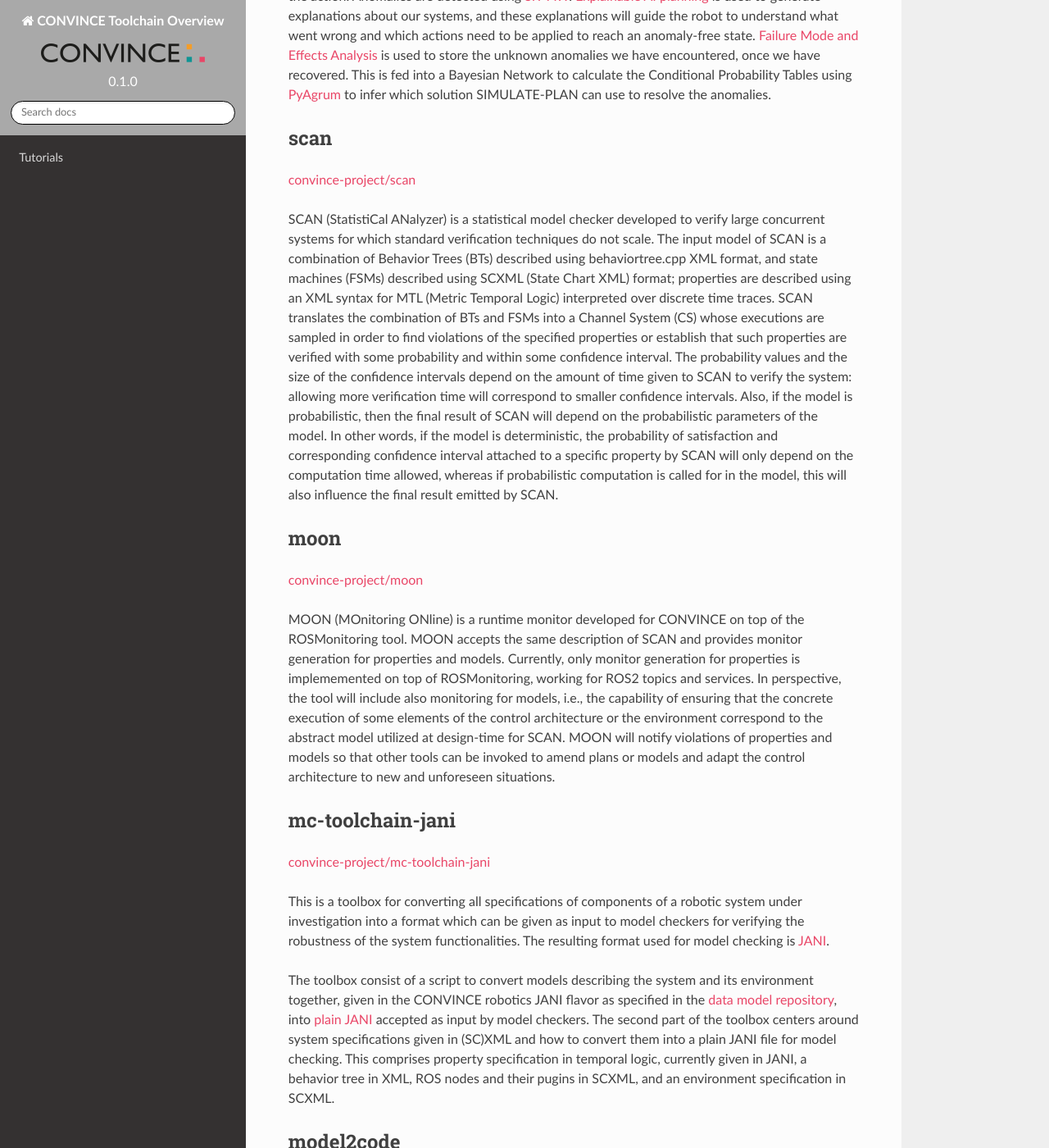
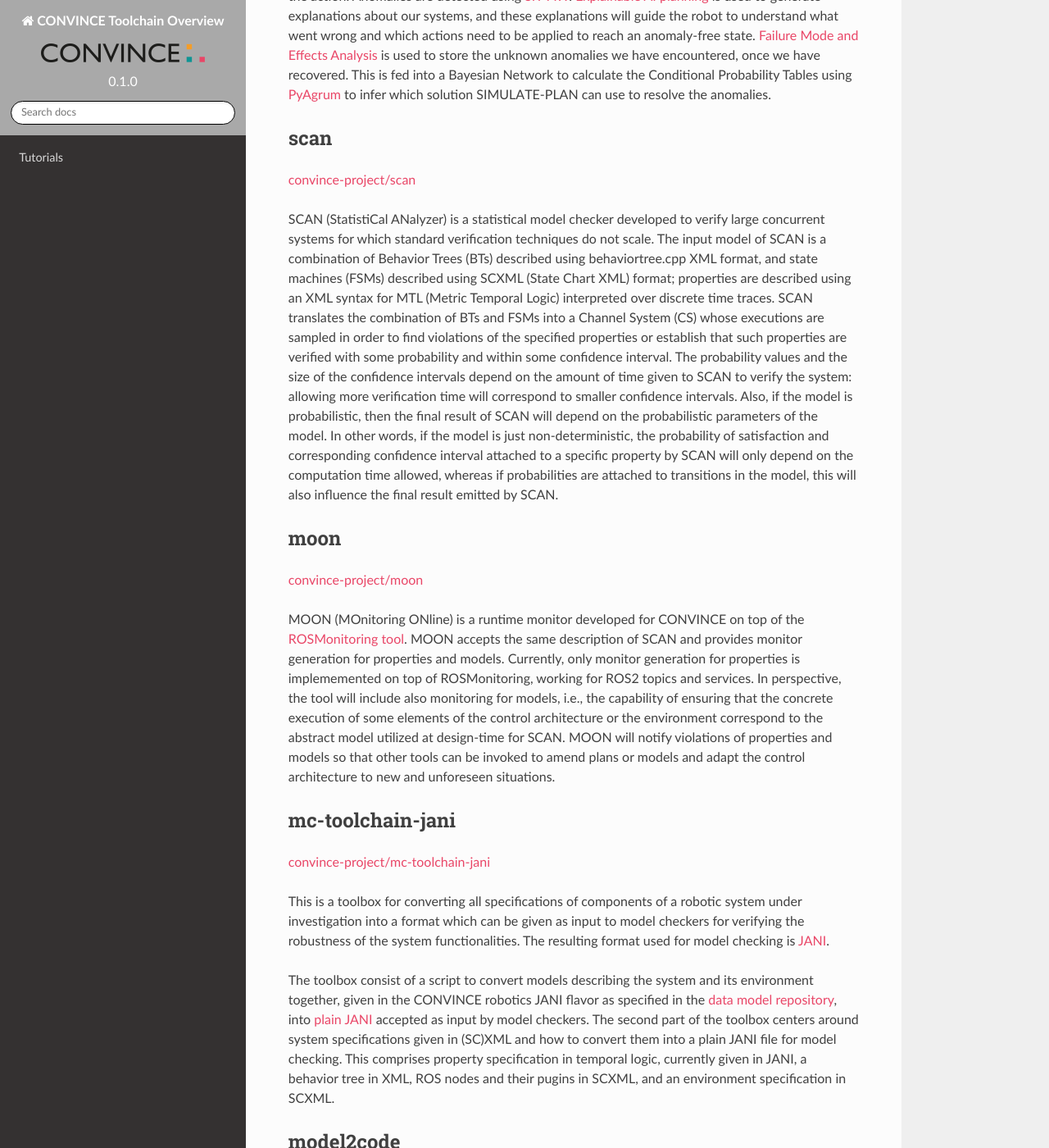
Before and after one commit to convince-project/overview, a Sphinx documentation site: the page built from docs/source/index.rst, in a window 1280 px wide and 1400 px high, scrolled down 2284 px. Shown: the whole window at 82% size. Built offline with Sphinx 7.4.7 and the Read the Docs theme 2.0.0, drawn with Linux system fonts in a browser that asks for light colours.

```diff
--- a/docs/source/index.rst
+++ b/docs/source/index.rst
@@ -113,10 +113,10 @@ the amount of time given to SCAN to verify the system: allowing more
 verification time will correspond to smaller confidence
 intervals. Also, if the model is probabilistic, then the final result
 of SCAN will depend on the probabilistic parameters of the model. In
-other words, if the model is deterministic, the probability of
+other words, if the model is just non-deterministic, the probability of
 satisfaction and corresponding confidence interval attached to a
 specific property by SCAN will only depend on the computation time
-allowed, whereas if probabilistic computation is called for in the
+allowed, whereas if probabilities are attached to transitions in the
 model, this will also influence the final result emitted by SCAN.
 
 moon
@@ -124,7 +124,7 @@ moon
 `convince-project/moon <https:///github.com/convince-project/moon>`_
 
 MOON (MOnitoring ONline) is a runtime monitor developed for CONVINCE
-on top of the ROSMonitoring tool. MOON accepts the same description of
+on top of the `ROSMonitoring tool <https://github.com/autonomy-and-verification-uol/ROSMonitoring>`_. MOON accepts the same description of
 SCAN and provides monitor generation for properties and
 models. Currently, only monitor generation for properties is
 implememented on top of ROSMonitoring, working for ROS2 topics and
```
